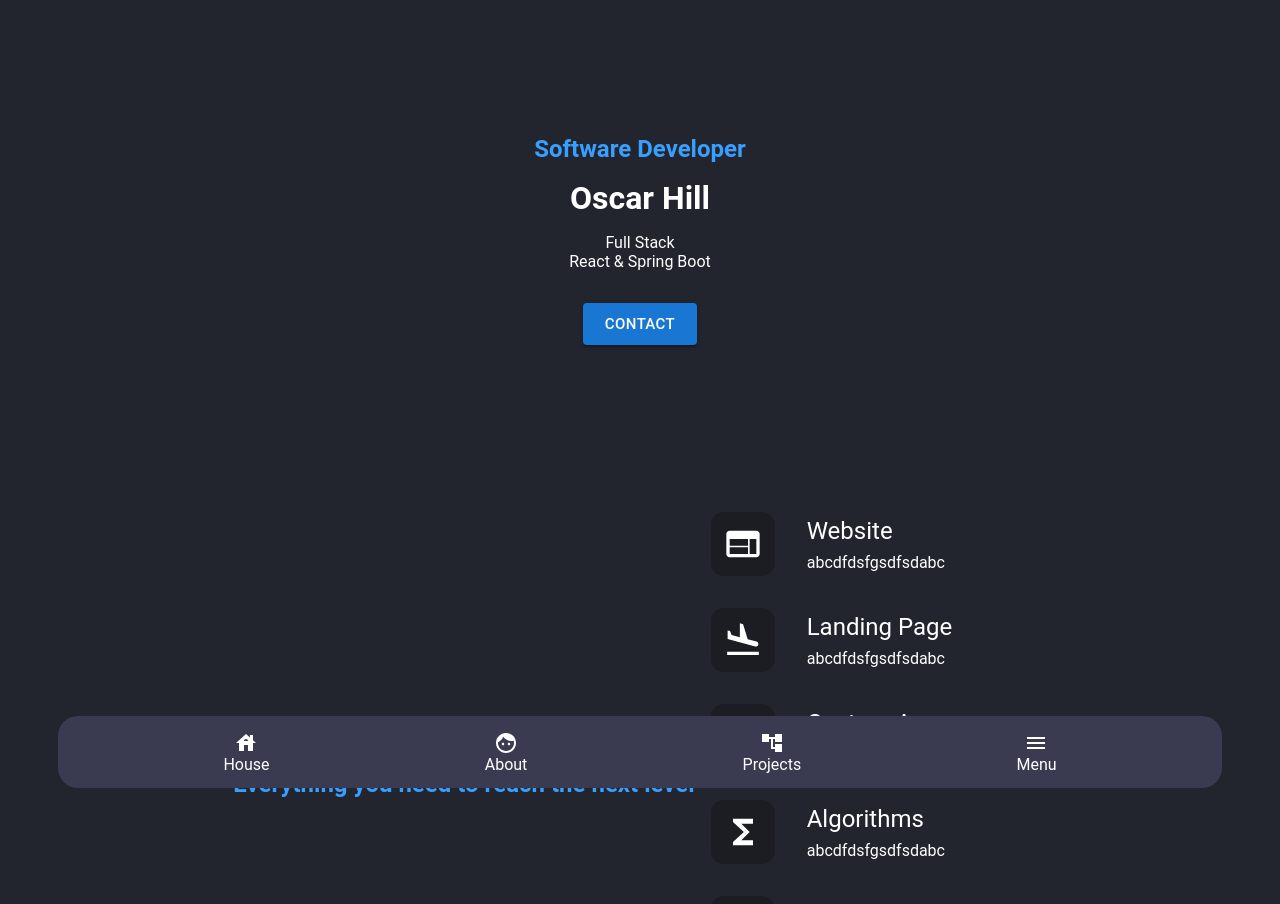
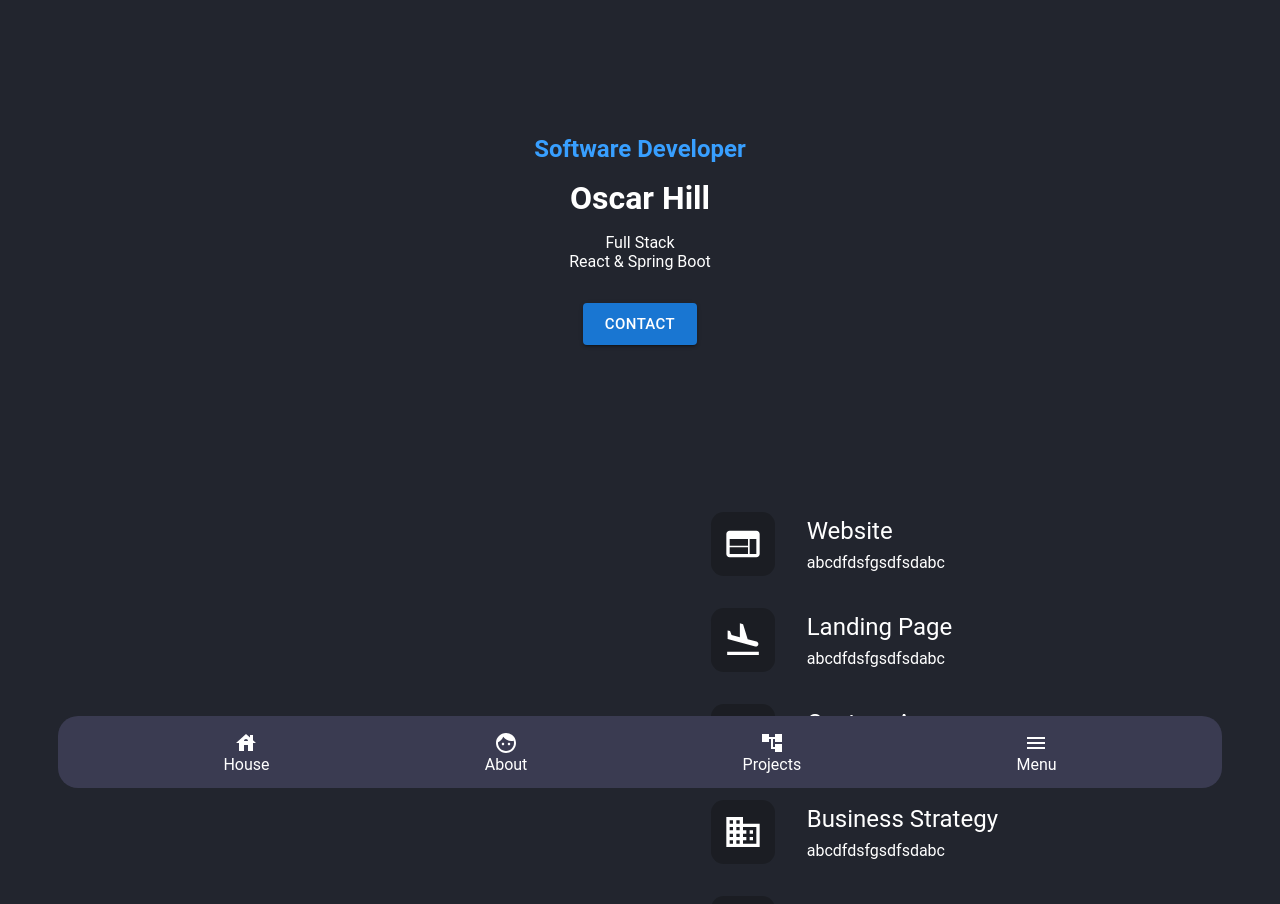
Before and after one commit to oscarhillz/CV, a React (Vite) app: page / in a window 1280 px wide. Shown: the top 904 px of the page. Built offline with nearby package versions, Linux system fonts and the light colour scheme.

Commit message:
arreglos en h2

```diff
--- a/src/index.css
+++ b/src/index.css
@@ -36,7 +36,6 @@ h1{
 }
 
 h2{
-    color: var(--main-bt-color);
     font-size: x-large;
 }
 
--- a/src/layouts/Home/Home.css
+++ b/src/layouts/Home/Home.css
@@ -9,6 +9,10 @@
 
     & Button{
         margin-top: 2rem;
+    }
+
+    & h2{
+        color: var(--main-bt-color);
     }
 }
 
--- a/src/layouts/Home/Home.jsx
+++ b/src/layouts/Home/Home.jsx
@@ -22,7 +22,6 @@ export default function Home() {
     { titulo: 'Website',           description: 'abcdfdsfgsdfsdabc', icon: <WebIcon        sx={{ fontSize: 40 }} /> },
     { titulo: 'Landing Page',      description: 'abcdfdsfgsdfsdabc', icon: <FlightLandIcon  sx={{ fontSize: 40 }} /> },
     { titulo: 'Custom Apps',       description: 'abcdfdsfgsdfsdabc', icon: <AppSettingsAltIcon       sx={{ fontSize: 40 }} /> },
-    { titulo: 'Algorithms',        description: 'abcdfdsfgsdfsdabc', icon: <FunctionsIcon       sx={{ fontSize: 40 }} /> },
     { titulo: 'Business Strategy', description: 'abcdfdsfgsdfsdabc', icon: <BusinessIcon          sx={{ fontSize: 40 }} /> },
     { titulo: 'Support',           description: 'abcdfdsfgsdfsdabc', icon: <SupportAgentIcon    sx={{ fontSize: 40 }} /> }
   ];
```
